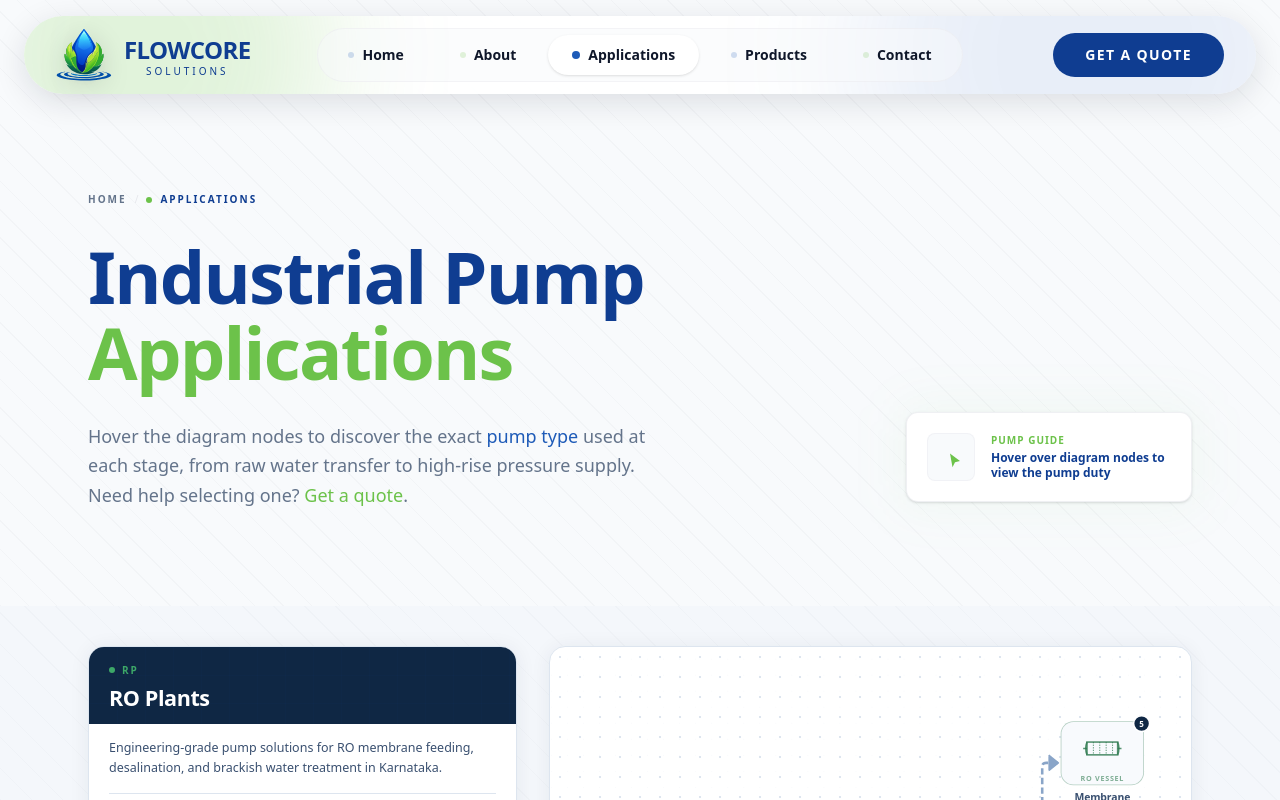
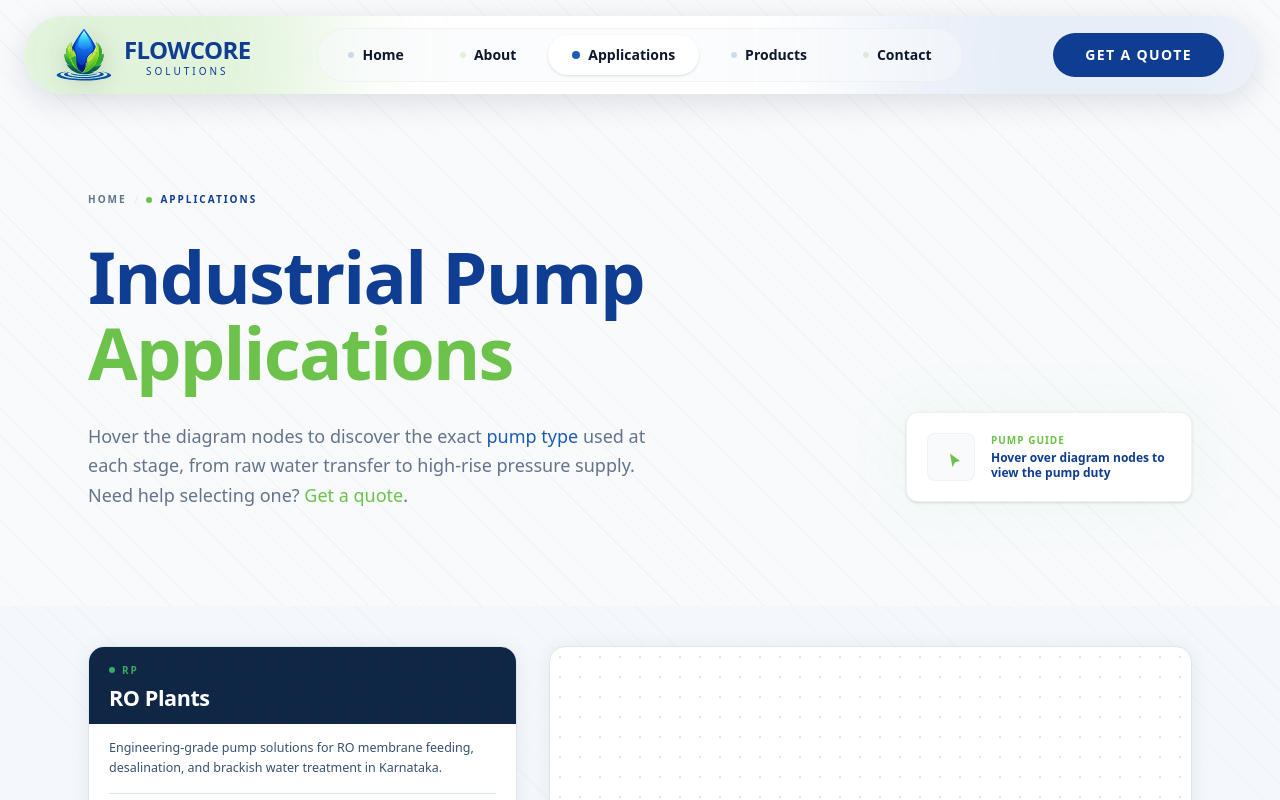
Before and after one commit to flowcore-solutions/flowcore, a Next.js app: page /applications in a window 1280 px wide. Shown: the top 800 px of the page. Built offline with nearby package versions, Linux system fonts and the light colour scheme.

Commit message:
fixed the zoom

```diff
--- a/components/sections/applications/ApplicationDiagram.tsx
+++ b/components/sections/applications/ApplicationDiagram.tsx
@@ -3,7 +3,6 @@
 import { useState, useLayoutEffect } from "react";
 import type { ApplicationEnvironment, DiagramNode } from "@/lib/application-data";
 import DiagramSchematic from "./DiagramSchematic";
-import PumpTooltip from "./PumpTooltip";
 import EnvironmentInfo from "./EnvironmentInfo";
 
 interface ApplicationDiagramProps {
@@ -42,28 +41,7 @@ export default function ApplicationDiagram({ env, reversed = false }: Applicatio
             isMobile={isMobile}
           />
 
-          {/* Tooltip — React Flow nodes are in an absolute canvas, so
-              we position this relative to the container via percentage.
-              RF canvas is 100% wide × 360px tall.
-              We normalise node.x (0..100) and node.y (0..70) to %.
-          */}
-          {activeNode && (
-            <div
-              className="block"
-              style={{
-                position:      "absolute",
-                zIndex:        40,
-                pointerEvents: "none",
-                left:          isMobile ? "50%" : `${activeNode.x}%`,
-                top:           `${(activeNode.y / 70) * 100}%`,
-                transform:     isMobile
-                  ? "translate(-50%, -50%)"
-                  : `translate(${activeNode.x > 52 ? "calc(-100% - 14px)" : "14px"}, -40%)`,
-              }}
-            >
-              <PumpTooltip node={activeNode} />
-            </div>
-          )}
+
         </div>
 
         {/* ── Info column ────────────────────────────────────────── */}
--- a/components/sections/applications/ApplicationEnvironmentSection.tsx
+++ b/components/sections/applications/ApplicationEnvironmentSection.tsx
@@ -8,14 +8,9 @@ const ApplicationDiagram = dynamic(() => import("./ApplicationDiagram"), {
   ssr: false,
   loading: () => (
     <div
+      className="w-full h-[340px] md:h-[420px] lg:h-[620px] flex items-center justify-center rounded-2xl border-[1.5px] border-[#dde5ef]"
       style={{
-        height:     360,
         background: "#f4f7fb",
-        border:     "1.5px solid #dde5ef",
-        borderRadius: 16,
-        display:    "flex",
-        alignItems: "center",
-        justifyContent: "center",
       }}
     >
       <span style={{ fontSize: 12, color: "#94a8bc", fontWeight: 600, letterSpacing: "0.1em", textTransform: "uppercase" }}>
--- a/components/sections/applications/DiagramSchematic.tsx
+++ b/components/sections/applications/DiagramSchematic.tsx
@@ -13,6 +13,7 @@ import {
 } from "@xyflow/react";
 import "@xyflow/react/dist/style.css";
 import type { ApplicationEnvironment, DiagramNode, EquipmentType } from "@/lib/application-data";
+import PumpTooltip from "./PumpTooltip";
 
 // ─── Design tokens ────────────────────────────────────────────────────────────
 const T = {
@@ -693,6 +694,11 @@ export default function DiagramSchematic({
     (t) => t !== "pump" && !IGNORED_LEGEND_TYPES.has(t) && env.diagramNodes.some((n) => n.equipmentType === t)
   );
 
+  const activeNode = useMemo(() =>
+    env.diagramNodes.find((dn) => dn.id === activeNodeId) || null,
+    [env.diagramNodes, activeNodeId]
+  );
+
   return (
     <div
       style={{
@@ -704,7 +710,10 @@ export default function DiagramSchematic({
       }}
     >
       {/* ── React Flow canvas ─────────────────────────────────────── */}
-      <div style={{ width: "100%", height: isMobile ? 420 : 360, position: "relative" }}>
+      <div
+        className="w-full relative h-[340px] md:h-[420px] lg:h-[620px]"
+        style={{ position: "relative" }}
+      >
         {/* Custom dotted grid overlay (behind RF) */}
         <div
           aria-hidden="true"
@@ -742,25 +751,28 @@ export default function DiagramSchematic({
         )}
 
         <ReactFlow
-          key={env.shortName}
+          key={`${env.shortName}-${isMobile ? "mobile" : "desktop"}`}
           nodes={rfNodes}
           edges={rfEdges}
           nodeTypes={NODE_TYPES}
           fitView
-          fitViewOptions={{ padding: 0.18, maxZoom: 1.2 }}
-          onInit={(instance) => setTimeout(() => instance.fitView({ padding: 0.18, maxZoom: 1.2 }), 50)}
+          fitViewOptions={{ padding: 0.08, maxZoom: 1.2 }}
+          onInit={(instance) => {
+            setTimeout(() => instance.fitView({ padding: 0.08, maxZoom: 1.2 }), 50);
+          }}
           nodesDraggable={false}
           nodesConnectable={false}
           elementsSelectable={true}
           zoomOnScroll={false}
           zoomOnPinch={true}
           panOnScroll={false}
-          panOnDrag={isMobile}
-          preventScrolling={isMobile}
+          panOnDrag={true}
+          preventScrolling={false}
           minZoom={0.3}
-          maxZoom={2}
+          maxZoom={2.0}
           onNodeMouseEnter={handleNodeClick}
           onNodeMouseLeave={handlePaneClick}
+          onNodeClick={handleNodeClick}
           onPaneClick={handlePaneClick}
           proOptions={{ hideAttribution: true }}
           style={{ background: "transparent" }}
@@ -775,6 +787,27 @@ export default function DiagramSchematic({
             style={{ background: "transparent" }}
           />
         </ReactFlow>
+
+        {/* Floating tooltip overlay inside canvas container */}
+        {activeNode && (
+          <div
+            className="block"
+            style={{
+              position:      "absolute",
+              zIndex:        40,
+              pointerEvents: "none",
+              left:          isMobile ? 12 : `${activeNode.x}%`,
+              right:         isMobile ? 12 : undefined,
+              bottom:        isMobile ? 12 : undefined,
+              top:           isMobile ? undefined : `${(activeNode.y / 70) * 100}%`,
+              transform:     isMobile
+                ? "none"
+                : `translate(${activeNode.x > 52 ? "calc(-100% - 14px)" : "14px"}, -40%)`,
+            }}
+          >
+            <PumpTooltip node={activeNode} mobile={isMobile} />
+          </div>
+        )}
 
         {/* System label watermark */}
         <div
```
